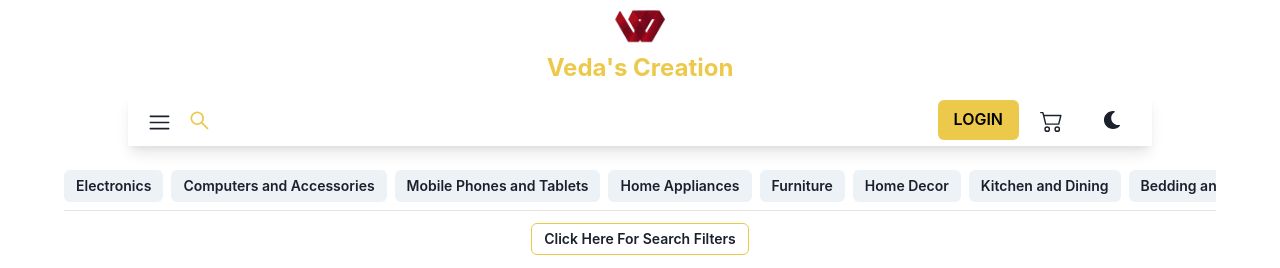
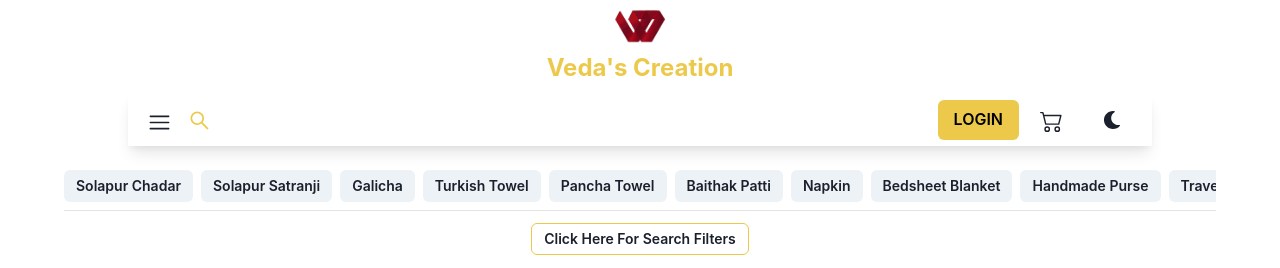
Before and after one commit to Digvijay25182316/an-ecommerce, a React (Create React App) app: page / in a window 1280 px wide. Shown: the top 268 px of the page. Built offline with nearby package versions, Linux system fonts and the light colour scheme; no server answers.

Commit message:
categories added

```diff
--- a/src/components/Home/Categories.jsx
+++ b/src/components/Home/Categories.jsx
@@ -1,32 +1,18 @@
 import { Box, Button, HStack, Text } from '@chakra-ui/react';
 import React, { useState } from 'react'
 export const categories = [
-  "Electronics",
-  "Computers and Accessories",
-  "Mobile Phones and Tablets",
-  "Home Appliances",
-  "Furniture",
-  "Home Decor",
-  "Kitchen and Dining",
-  "Bedding and Bath",
-  "Clothing and Apparel",
-  "Shoes and Accessories",
-  "Beauty and Personal Care",
-  "Health and Wellness",
-  "Sports and Fitness",
-  "Toys and Games",
-  "Books and Media",
-  "Automotive and Tools",
-  "Baby and Maternity",
-  "Jewelry and Watches",
-  "Bags and Luggage",
-  "Pet Supplies",
-  "Office and School Supplies",
-  "Party and Celebration",
-  "Crafts and Hobbies",
-  "Outdoor and Gardening",
-  "Travel and Luggage"
-];
+  "Solapur Chadar",
+  "Solapur Satranji",
+  "Galicha",
+  "Turkish Towel",
+  "Pancha Towel",
+  "Baithak Patti",
+  "Napkin",
+  "Bedsheet Blanket",
+  "Handmade Purse",
+  "Travel Bags",
+  "Freeze Cover"
+]
 function Categories() {
     const [category,setCategory] =useState(categories)
   return (
--- a/src/components/Profile/Profile.jsx
+++ b/src/components/Profile/Profile.jsx
@@ -6,7 +6,6 @@ import axios from 'axios'
 import { SERVER_URL } from '../../App'
 import CookieFields from '../../context/utils'
 import { CartContext } from '../../context/store'
-import Cookies from 'js-cookie'
 
 const changeProfileImage = async(formdata,token)=>{
     const data = await axios.put(`${SERVER_URL}/updateprofilepicture`,formdata,{
```
